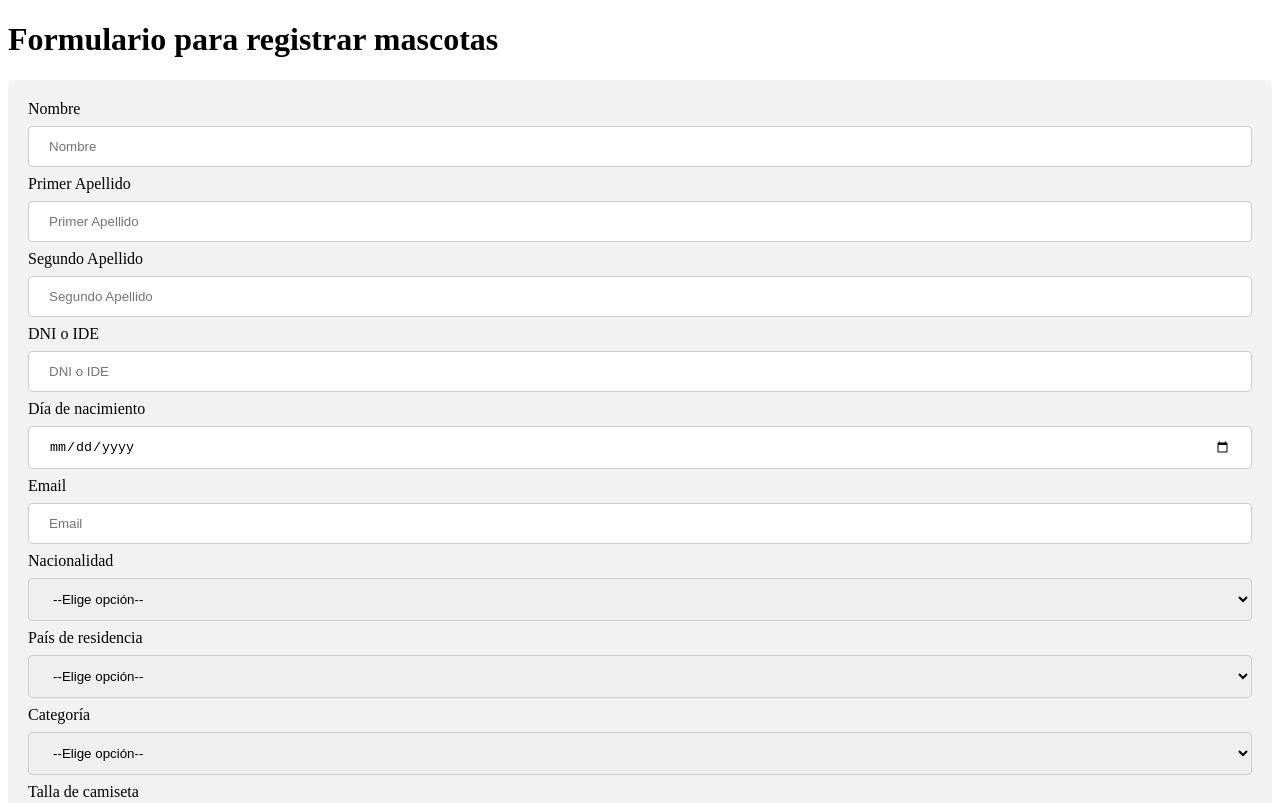
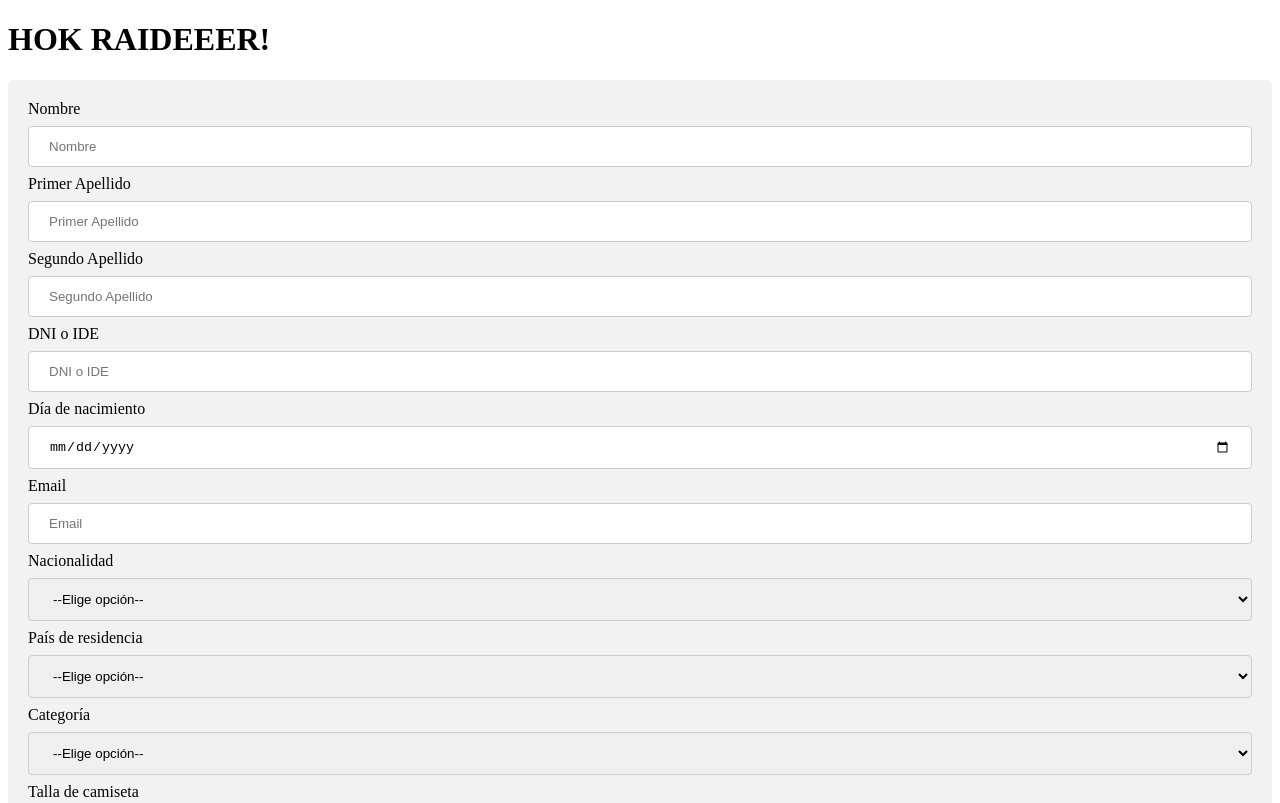
Before and after one commit to SergiMasip/PaginaWeb, a plain HTML site: page index.html in a window 1280 px wide. Shown: the top 803 px of the page. Drawn offline with Linux system fonts and the light colour scheme.

Commit message:
final version

```diff
--- a/index.html
+++ b/index.html
@@ -5,7 +5,7 @@
     <meta charset="UTF-8">
     <meta http-equiv="X-UA-Compatible" content="IE=edge">
     <meta name="viewport" content="width=device-width, initial-scale=1.0">
-    <title>Mi segundo Formulario</title>
+    <title>JELTAIM</title>
     <style>
         input,
         select {
@@ -43,7 +43,7 @@
 
 <body>
 
-    <h1>Formulario para registrar mascotas</h1>
+    <h1>HOK RAIDEEER!</h1>
     <form action="">
         <label for="">Nombre</label>
         <input type="text" name="Nombre" placeholder="Nombre">
```
